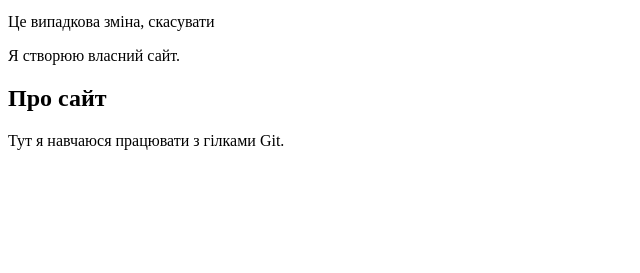
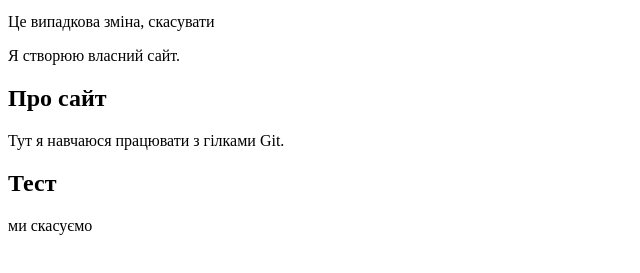
Before and after one commit to MatveevaVi/first, a plain HTML site: page index.html in a window 1280 px wide. Shown: the part 159-432 px from the top of the page, without its empty margins (0-640 px from the left). Drawn offline with Linux system fonts and the light colour scheme.

Commit message:
Add test

```diff
--- a/index.html
+++ b/index.html
@@ -14,5 +14,9 @@
     <h2>Про сайт</h2>
     <p>Тут я навчаюся працювати з гілками Git.</p>
   </section>
+  <section>
+    <h2>Тест</h2>
+    <p>ми скасуємо</p>
+  </section>
 </body>
 </html>
```
